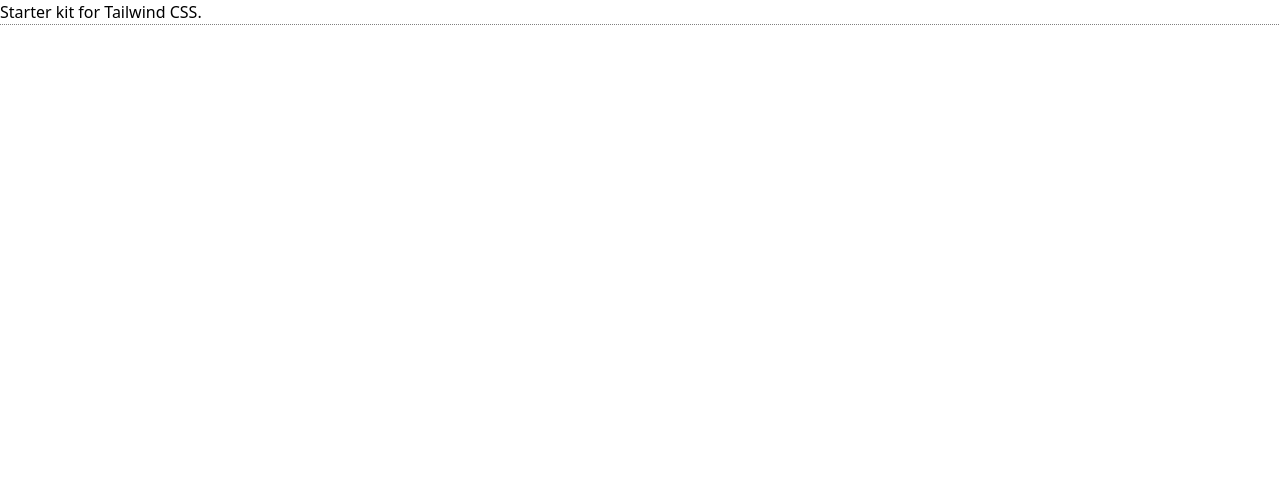
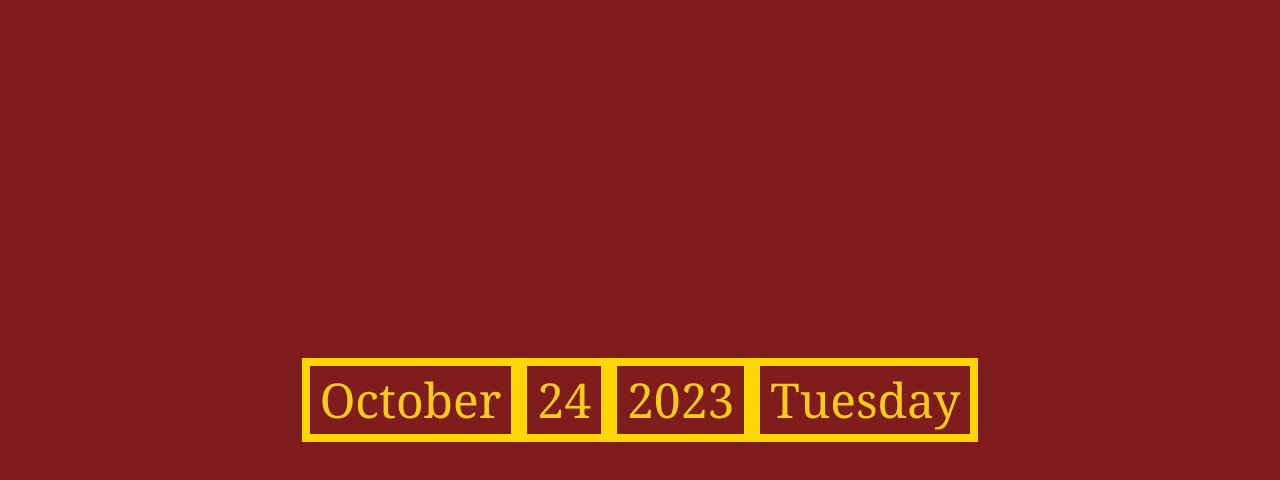
Before and after one commit to AnnikaStachowiak/tailwind-date, a website: page public/index.html in a window 1280 px wide. Drawn offline with Linux system fonts and the light colour scheme.

Commit message:
First commit

```diff
--- a/public/index.html
+++ b/public/index.html
@@ -10,9 +10,14 @@
     <script src="script.js" defer></script>
 
 </head>
-<body>
+<body class="h-screen flex items-center justify-center">
 
-    <h1>Starter kit for Tailwind CSS.</h1>
+
+    <data class="month block text-yellow-400">Month</data>
+    <data class="dayOfMonth block text-yellow-400">00</data>
+    <data class="year block text-yellow-400">0000</data>
+    <data class="dayOfWeek block text-yellow-400">SMTWTFS</data>
+  </time>
 
 </body>
 </html>
--- a/public/script.js
+++ b/public/script.js
@@ -1 +1,73 @@
 console.log('👍 JS is OK!');
+
+// https://cdn.tailwindcss.com
+
+/************
+Static Data
+************/
+const allTheMonths = [
+    "January",
+    "February",
+    "March",
+    "April",
+    "May",
+    "June",
+    "July",
+    "August",
+    "September",
+    "October",
+    "November",
+    "December"
+  ];
+  const allTheDays = [
+    "Sunday",
+    "Monday",
+    "Tuesday",
+    "Wednesday",
+    "Thursday",
+    "Friday",
+    "Saturday"
+  ];
+
+  /************
+  Dynamic Data
+  ************/
+  // Get and store current date and time with `new Date()` object
+  const dateNow = new Date();
+  // Check-Check: See all `Date()` methods and properties
+  console.log(dateNow);
+
+  const gotMonth = dateNow.getMonth();
+  // Get current day of the month
+  let gotDayOfMonth = dateNow.getDate();
+  // Get current year
+  const gotYear = dateNow.getFullYear();
+  // Get current day of the week
+  const gotDayOfWeek = dateNow.getDay();
+
+  // Check-Check: Is the data correct?
+  console.log(gotMonth, gotDayOfMonth, gotYear, gotDayOfWeek);
+
+  /************
+  Get DOM Elements
+  ************/
+  // Get the month
+  const month = document.querySelector(".month");
+  // Get day of the month
+  const dayOfMonth = document.querySelector(".dayOfMonth");
+  // Get year
+  const year = document.querySelector(".year");
+  // Get Day of Week
+  const dayOfWeek = document.querySelector(".dayOfWeek");
+
+  /************
+  Set DOM Elements
+  ************/
+  // Set the month
+  month.innerText = allTheMonths[gotMonth];
+  // Set day of the month
+  dayOfMonth.innerText = gotDayOfMonth;
+  // Set the year
+  year.innerText = gotYear;
+  // Set the day of the week
+  dayOfWeek.innerText = allTheDays[gotDayOfWeek];
--- a/src/input.css
+++ b/src/input.css
@@ -4,6 +4,48 @@
 @tailwind utilities;
 
 /* Your Awesome Styles */
+/* Diagnostic Styling */
+/* * {
+  outline: 1px dotted gray;
+} */
+
 * {
-    outline: 1px dotted gray;
-}
+    background-color: #7F1D1D;
+    font-family: "Georgia", Cambria, Times New Roman, Times, serif;
+  }
+
+  .month {
+    width: fit-content;
+    padding: 10px;
+    border: 8px solid gold;
+    margin: 0;
+    font-size: 3rem;
+    line-height: 1;
+  }
+
+  .dayOfMonth {
+    width: fit-content;
+    padding: 10px;
+    border: 8px solid gold;
+    margin: 0;
+    font-size: 3rem;
+    line-height: 1;
+  }
+
+  .year {
+    width: fit-content;
+    padding: 10px;
+    border: 8px solid gold;
+    margin: 0;
+    font-size: 3rem;
+    line-height: 1;
+  }
+
+  .dayOfWeek {
+    width: fit-content;
+    padding: 10px;
+    border: 8px solid gold;
+    margin: 0;
+    font-size: 3rem;
+    line-height: 1;
+  }
```
Also changed, not shown: public/style.css, 1 other file.
